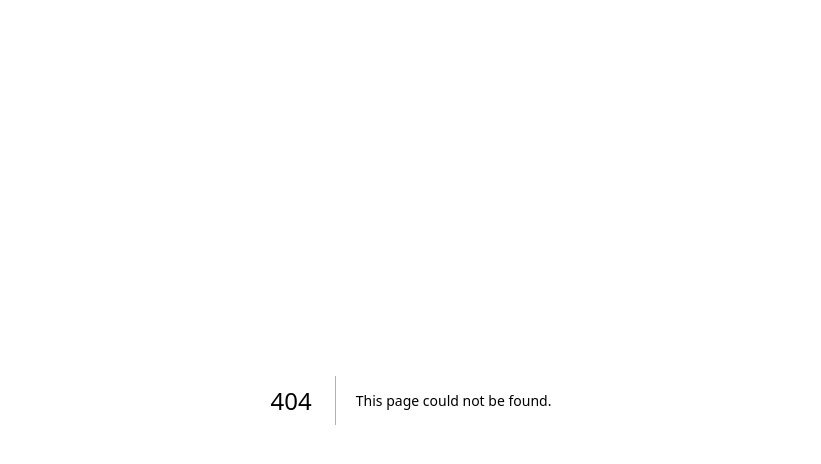
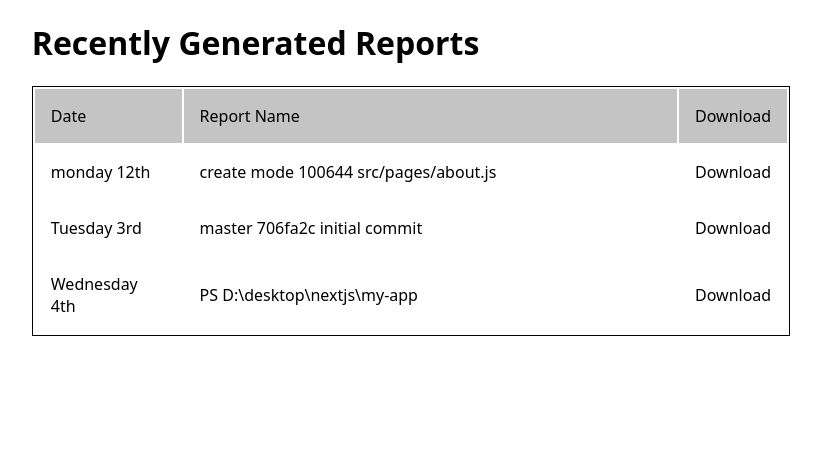
Before and after one commit to isaacngabirano/monterassignment, a Next.js app: page /dialog_box/dialogbox in a window 1280 px wide. Before the commit this address had no page. Shown: the top 464 px of the page, without its empty margins (229-1050 px from the left). Built offline with nearby package versions, Linux system fonts and the light colour scheme.

Commit message:
dialog box initial commit

```diff
--- /dev/null
+++ b/src/pages/dialog_box/dialogbox.js
@@ -0,0 +1,51 @@
+import React from "react";
+
+const dialogbox = () => {
+  return (
+    <>
+      <div className="main">
+        <div className="section1">
+          <h1 className="title">Recently Generated Reports</h1>
+          <div className="filter-button"></div>
+          <div className="close-button"></div>
+        </div>
+        <div className="section2">
+          <table>
+            <thead>
+              <tr>
+                <td>Date</td>
+                <td>Report Name</td>
+                <td>Download</td>
+              </tr>
+            </thead>
+            <tbody>
+              <tr>
+                <td>monday 12th</td>
+                <td> create mode 100644 src/pages/about.js</td>
+                <td>
+                  <div className="download-button">Download</div>
+                </td>
+              </tr>
+              <tr>
+                <td>Tuesday 3rd</td>
+                <td>master 706fa2c initial commit</td>
+                <td>
+                  <div className="download-button">Download</div>
+                </td>
+              </tr>
+              <tr>
+                <td>Wednesday 4th</td>
+                <td>PS D:\desktop\nextjs\my-app</td>
+                <td>
+                  <div className="download-button">Download</div>
+                </td>
+              </tr>
+            </tbody>
+          </table>
+        </div>
+      </div>
+    </>
+  );
+};
+
+export default dialogbox;
--- /dev/null
+++ b/src/styles/dialogbox.module.css
@@ -0,0 +1,4 @@
+.section1{
+    background-color: aliceblue;
+    color: red;
+}
--- a/src/styles/globals.css
+++ b/src/styles/globals.css
@@ -1,107 +1,34 @@
-:root {
-  --max-width: 1100px;
-  --border-radius: 12px;
-  --font-mono: ui-monospace, Menlo, Monaco, "Cascadia Mono", "Segoe UI Mono",
-    "Roboto Mono", "Oxygen Mono", "Ubuntu Monospace", "Source Code Pro",
-    "Fira Mono", "Droid Sans Mono", "Courier New", monospace;
-
-  --foreground-rgb: 0, 0, 0;
-  --background-start-rgb: 214, 219, 220;
-  --background-end-rgb: 255, 255, 255;
-
-  --primary-glow: conic-gradient(
-    from 180deg at 50% 50%,
-    #16abff33 0deg,
-    #0885ff33 55deg,
-    #54d6ff33 120deg,
-    #0071ff33 160deg,
-    transparent 360deg
-  );
-  --secondary-glow: radial-gradient(
-    rgba(255, 255, 255, 1),
-    rgba(255, 255, 255, 0)
-  );
-
-  --tile-start-rgb: 239, 245, 249;
-  --tile-end-rgb: 228, 232, 233;
-  --tile-border: conic-gradient(
-    #00000080,
-    #00000040,
-    #00000030,
-    #00000020,
-    #00000010,
-    #00000010,
-    #00000080
-  );
-
-  --callout-rgb: 238, 240, 241;
-  --callout-border-rgb: 172, 175, 176;
-  --card-rgb: 180, 185, 188;
-  --card-border-rgb: 131, 134, 135;
+html{
+  font-family: system-ui, -apple-system, BlinkMacSystemFont, 'Segoe UI', Roboto, Oxygen, Ubuntu, Cantarell, 'Open Sans', 'Helvetica Neue', sans-serif;
 }
 
-@media (prefers-color-scheme: dark) {
-  :root {
-    --foreground-rgb: 255, 255, 255;
-    --background-start-rgb: 0, 0, 0;
-    --background-end-rgb: 0, 0, 0;
-
-    --primary-glow: radial-gradient(rgba(1, 65, 255, 0.4), rgba(1, 65, 255, 0));
-    --secondary-glow: linear-gradient(
-      to bottom right,
-      rgba(1, 65, 255, 0),
-      rgba(1, 65, 255, 0),
-      rgba(1, 65, 255, 0.3)
-    );
-
-    --tile-start-rgb: 2, 13, 46;
-    --tile-end-rgb: 2, 5, 19;
-    --tile-border: conic-gradient(
-      #ffffff80,
-      #ffffff40,
-      #ffffff30,
-      #ffffff20,
-      #ffffff10,
-      #ffffff10,
-      #ffffff80
-    );
-
-    --callout-rgb: 20, 20, 20;
-    --callout-border-rgb: 108, 108, 108;
-    --card-rgb: 100, 100, 100;
-    --card-border-rgb: 200, 200, 200;
-  }
+.main{
+   width: 60%;
+   margin: 0 auto;
 }
 
-* {
-  box-sizing: border-box;
-  padding: 0;
-  margin: 0;
+table{
+  width: 100%;
+  text-align: left;
+  border: 1px solid black;
 }
 
-html,
-body {
-  max-width: 100vw;
-  overflow-x: hidden;
+td{
+  padding: 1rem;
 }
 
-body {
-  color: rgb(var(--foreground-rgb));
-  background: linear-gradient(
-      to bottom,
-      transparent,
-      rgb(var(--background-end-rgb))
-    )
-    rgb(var(--background-start-rgb));
+thead{
+  background-color: rgb(196, 196, 196);
 }
 
-a {
-  color: inherit;
-  text-decoration: none;
+th:nth-child(1),td:nth-child(1) {
+    width: 20%;
 }
 
-@media (prefers-color-scheme: dark) {
-  html {
-    color-scheme: dark;
-  }
-}
+th:nth-child(2), td:nth-child(2) {
+            width: 70%;
+        }
+
+th:nth-child(3),td:nth-child(3) {
+            width: 10%;
+        }
```
Also changed, not shown: src/pages/index.js (+0 -7 lines).
